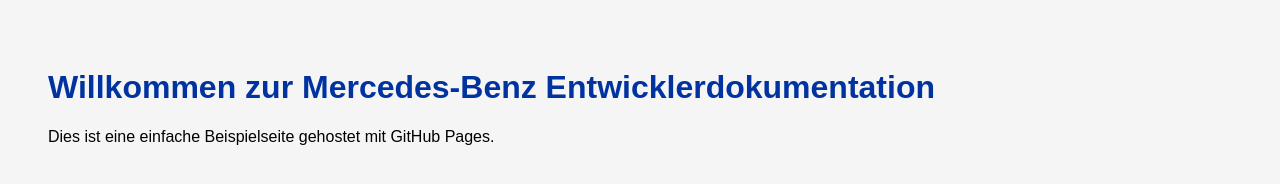
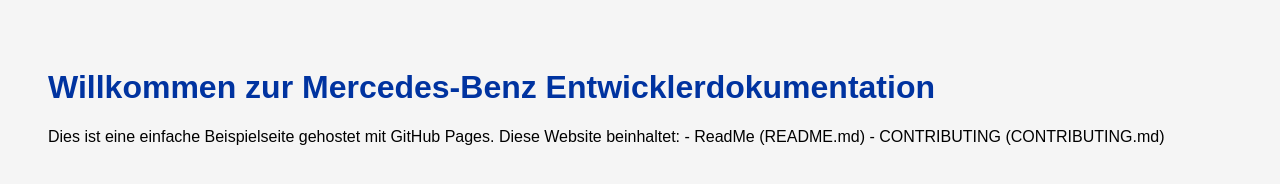
Before and after one commit to ulmen19/mb-docs-demo02, a plain HTML site: page index.html in a window 1280 px wide. Drawn offline with Linux system fonts and the light colour scheme.

Commit message:
Update index.html

```diff
--- a/index.html
+++ b/index.html
@@ -16,6 +16,9 @@
 </head>
 <body>
   <h1>Willkommen zur Mercedes-Benz Entwicklerdokumentation</h1>
-  <p>Dies ist eine einfache Beispielseite gehostet mit GitHub Pages.</p>
+  <p>Dies ist eine einfache Beispielseite gehostet mit GitHub Pages.
+  Diese Website beinhaltet:
+  - ReadMe (README.md)
+  - CONTRIBUTING (CONTRIBUTING.md) </p>
 </body>
 </html>
```
